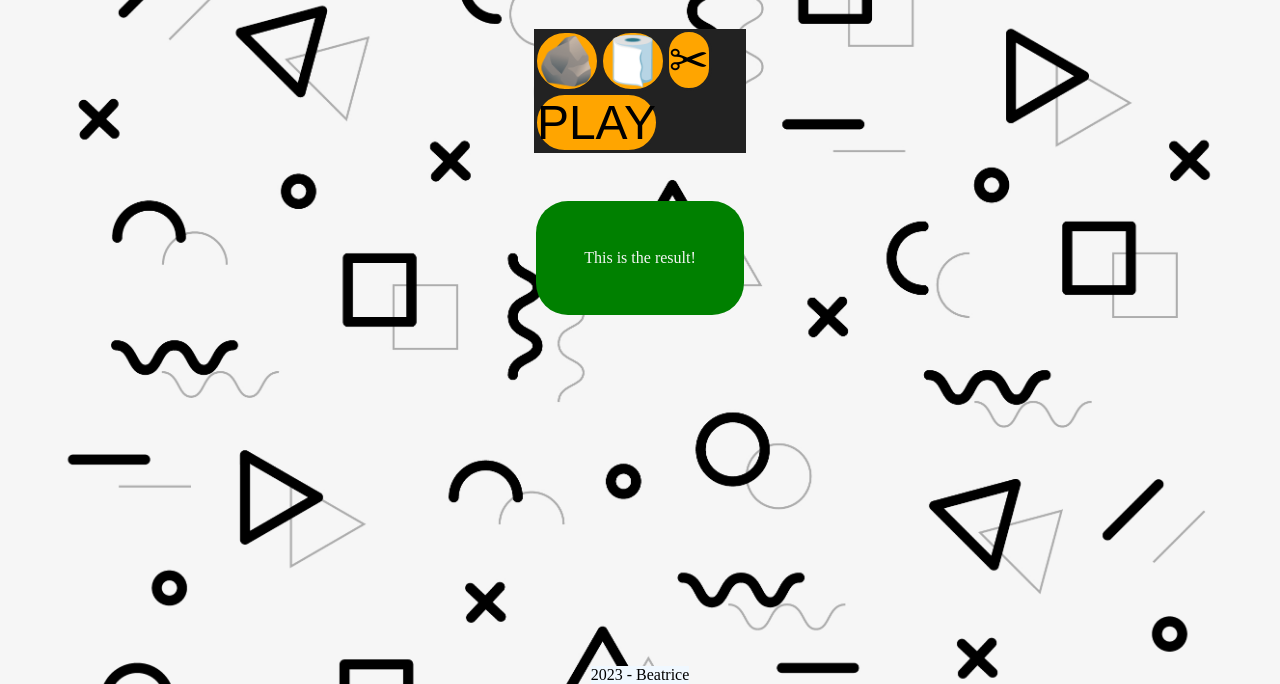
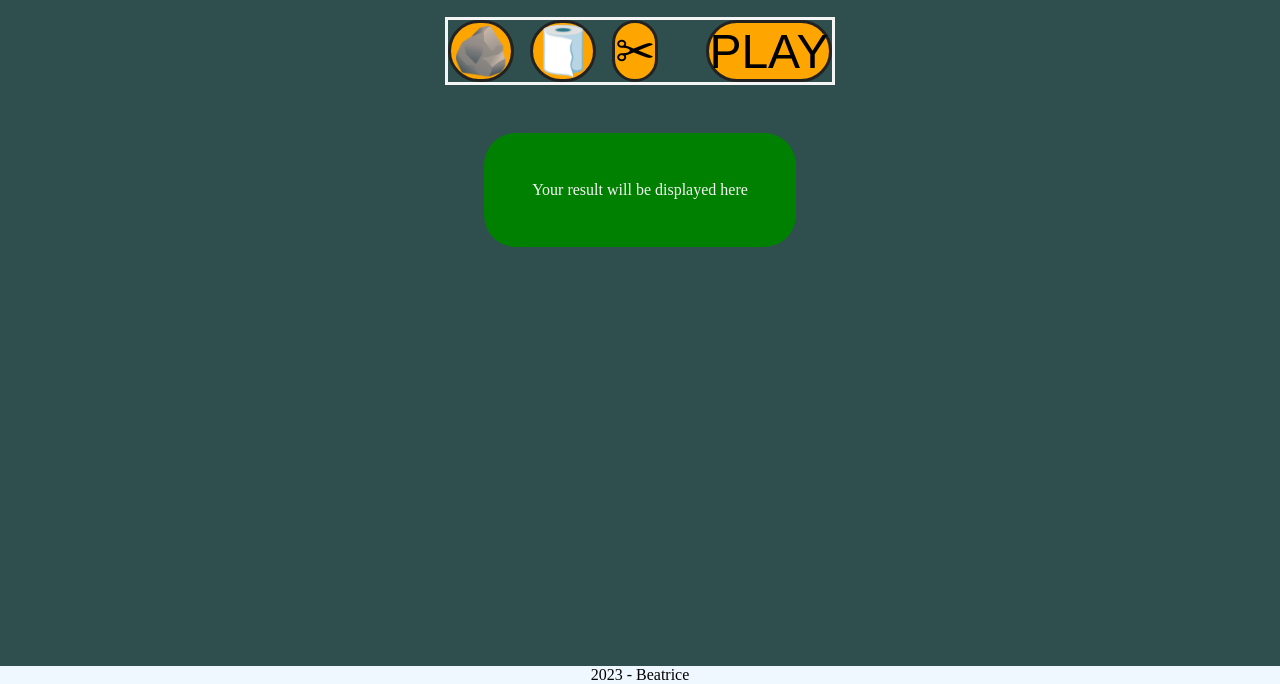
Before and after one commit to BiceSchembri/javascript-games, a plain HTML site: page 1.Rock-paper-scissors/index.html in a window 1280 px wide. Shown: the part 116-800 px from the top of the page. Drawn offline with Linux system fonts and the light colour scheme.

Commit message:
Redo HTML elements & fix js array

```diff
--- a/1.Rock-paper-scissors/index.html
+++ b/1.Rock-paper-scissors/index.html
@@ -4,28 +4,24 @@
     <meta charset="UTF-8">
     <meta http-equiv="X-UA-Compatible" content="IE=edge">
     <meta name="viewport" content="width=device-width, initial-scale=1.0">
-    <title>Document</title>
-    <!-- <title>Rock Paper Scissors</title> -->
-    <!-- <link rel="stylesheet" type="text/css" href="./style.css"> -->
+    <title>Rock Paper Scissors</title>
+    <link rel="stylesheet" type="text/css" href="./style.css">
     <script defer src="./script.js"></script>
 </head>
 <body>
-    <!-- <header>
+    <header>
         <h1>Rock Paper Scissors</h1>
     </header>
     <main>
         <div class='gamebox'>
-            <button id='rock' class='userButton'></button>
-            <button id='paper' class='userButton'></button>
-            <button id='scissors' class='userButton'></button>
-            <button id='play'></button>
+            <button id='play'>PLAY</button>
         </div>
-        <div>
-            <p>This is the result!</p>
+        <div class="resultBox">
+            <p class="resultMessage">Your result will be displayed here</p>
         </div>
     </main>
     <footer>
         <p>2023 - Beatrice</p>
-    </footer> -->
+    </footer>
 </body>
 </html>
--- a/1.Rock-paper-scissors/script.js
+++ b/1.Rock-paper-scissors/script.js
@@ -1,104 +1,84 @@
-// Change index document title
-document.title = 'Rock Paper Scissors';
+// Create array of weapons for computer
+const options = [
+    'rock',
+    'paper',
+    'scissors',
+];
 
-// Add a link to css file in the index.html head
-const stylesheet = document.createElement('link');
-stylesheet.setAttribute('rel', 'stylesheet');
-stylesheet.setAttribute('type', 'text/css');
-stylesheet.setAttribute('href', './style.css');
-document.head.append(stylesheet);
+// Get play button
+const playButton = document.getElementById('play');
 
-// Add header, main, footer
-const header = document.createElement('header');
-const main = document.createElement('main');
-const footer = document.createElement('footer');
-document.body.append(header, main, footer);
+// Create user buttons by looping through the options array
+options.forEach(option => {
+    let userButton = document.createElement('button');
+    let gamebox = document.querySelector('.gamebox');
+    gamebox.insertBefore(userButton, playButton);
+    userButton.setAttribute('id', option);
+    userButton.classList.add('userButton');
+});
 
-// Add heading in header
-const heading = document.createElement('h1');
-heading.innerText = 'Rock Paper Scissors';
-header.appendChild(heading);
-
-// Add credits in footer
-const credits = document.createElement('p');
-credits.innerHTML = '2023 - Beatrice'
-footer.appendChild(credits);
-
-// Add gamebox
-const gamebox = document.createElement('div');
-gamebox.classList.add('gamebox');
-main.appendChild(gamebox);
-
-// Add rock, paper, scissors buttons + play button
-const rockButton = document.createElement('button');
-rockButton.setAttribute('id', 'rock');
-rockButton.setAttribute('type', 'button');
-rockButton.classList.add('userButton');
-rockButton.innerHTML = '&#129704;'
-
-const paperButton = document.createElement('button');
-paperButton.setAttribute('id', 'paper');
-paperButton.setAttribute('type', 'button');
-paperButton.classList.add('userButton');
+// Get rock, paper, scissors buttons and set their content.
+const rockButton = document.getElementById('rock');
+rockButton.innerHTML = '&#129704';
+const paperButton = document.getElementById('paper');
 paperButton.innerHTML = '&#129531';
-
-const scissorsButton =  document.createElement('button');
-scissorsButton.setAttribute('id', 'scissors');
-scissorsButton.setAttribute('type', 'button');
-scissorsButton.classList.add('userButton');
+const scissorsButton = document.getElementById('scissors');
 scissorsButton.innerHTML = '&#9986';
 
-const playButton = document.createElement('button');
-playButton.setAttribute('id', 'play');
-playButton.setAttribute('type', 'button');
-playButton.innerHTML = 'PLAY';
 
-gamebox.append(rockButton, paperButton, scissorsButton, playButton);
 
-// Add result message with basic styling
-const messageBox = document.createElement('div');
-const message = document.createElement('p');
-message.innerText = 'This is the result!'
-messageBox.appendChild(message);
-main.appendChild(messageBox);
+// Add user choices: loop through user buttons and add an event listener to each.
+const userButtons = [document.querySelectorAll('button')];
+let userChoice;
+userButtons.forEach(userButton => {
 
-// ***end of HTML static creation***
-
-// Add user choices with one event listener per button.
-let userButtons = document.querySelectorAll('button');
-userButtons.forEach(userButton => {
     userButton.addEventListener('click', (event) => {
-        let userChoice = event.target.id;
+        userChoice = event.target.id;
         console.log(userChoice);
         event.target.classList.add('selected');
+        // allow play button to be clicked?
     })
 });
 
-// Create array of weapons for computer
-const weapons = [
-    'rock',
-    'paper',
-    'scissors'
-];
 
 // Create function to get computer's choice. Generate random number between 0 and 2 for the weapon array index.
-
 const getComputerChoice = () => {
-    let computerChoice = weapons[Math.floor(Math.random() * 3)];
+    let computerChoice = weapons[Math.floor(Math.random() * options.length)];
     return computerChoice;
 }
 
-getComputerChoice();
+// // Check computer choice. NOTE: hide for production.
+console.log(`computer choice: ${getComputerChoice()}`);
+console.log(`user choice: ${userChoice}`);
 
-// Check computer choice.
-// NOTE: hide for production.
-console.log(getComputerChoice());
+// // User selects button - event
+// playButton.addEventListener('click', () => {
 
-// User selects button - event
-playButton.addEventListener('click', () => {});
+// });
 
 
 // NOTE: play button should be disabled. Once user makes a choice, other choices are disabled and play button is made available. Then user has to click on play button and trigger other event, which compares values.
+
+
+// const getResult = () => {
+//     switch (userChoice + computerChoice) {
+//         case 'scissorspaper':
+//         case 'rockscissors':
+//         case 'paperrock':
+//             resultMessage.innerHTML = 'You win!'
+//             break
+//         case 'paperscissors':
+//         case 'scissorsrock':
+//         case 'rockpaper':
+//             resultMessage.innerHTML = 'You lose!'
+//             break
+//         case 'scissorsscissors':
+//             case 'rockrock':
+//                 case 'paperpaper':
+//                     resultMessage.innerHTML = "Draw!"
+//                     break
+//     }
+// }
 
 // if (!userChoice) {
 //     alert('you must choose a weapon')
@@ -117,11 +97,15 @@ playButton.addEventListener('click', () => {});
 
 
 
+// When user presses PLAY, computer chooses weapon randomly - event
 
 
-// When user presses PLAY, computer chooses weapon randomly - event
+// Add result message
+const resultMessage = document.querySelector('.resultMessage');
+// CHANGE TO DISPLAY RESULT
+// resultMessage.innerHTML = 'This is the result!'
+// CHANGE STYLING. ADD IMAGE?
 
-// Change inner HTML of result message
 
 // Fix styling
 
--- a/1.Rock-paper-scissors/style.css
+++ b/1.Rock-paper-scissors/style.css
@@ -9,19 +9,19 @@ body {
     gap: 2rem;
     height: 100vh;
     width: 100vw;
-    background-color: aliceblue;
-    background-image: url('./memphis-pattern/810.jpg');
+    background-color: darkslategray;
+    /* background-image: url('./memphis-pattern/810.jpg'); */
     background-size: cover;
     background-repeat: repeat;
     align-items: center;
     justify-content: center;
+    text-align: center;
 }
 header {
+    padding: 2rem;
     background-color: aliceblue;
+    border-radius: 2rem;
     color: #222;
-    padding: 2rem;
-    border: .4rem solid darkslategray;
-    border-radius: 2rem;
 }
 
 main {
@@ -33,10 +33,12 @@ main {
 }
 
 .gamebox {
-    background-color: #222;
-    color: whitesmoke;
-    width: 70%;
+    display: flex;
+    flex-direction: row;
+    gap: 1rem;
+    width: auto;
     height: auto;
+    border: .2rem solid whitesmoke;
 }
 
 button {
@@ -47,18 +49,22 @@ button {
     border-radius: 2rem;
 }
 
-button.selected {
+.userButton.selected {
     outline: .2rem solid yellow;
+}
+
+#play {
+    margin-left: 2rem;
 }
 
 footer {
     margin-top: auto;
+    width: 100%;
     background-color: aliceblue;
 }
 
 div>p {
     padding: 3rem;
-    text-align: center;
     background-color: green;
     border-radius: 2rem;
     color: whitesmoke;
```
